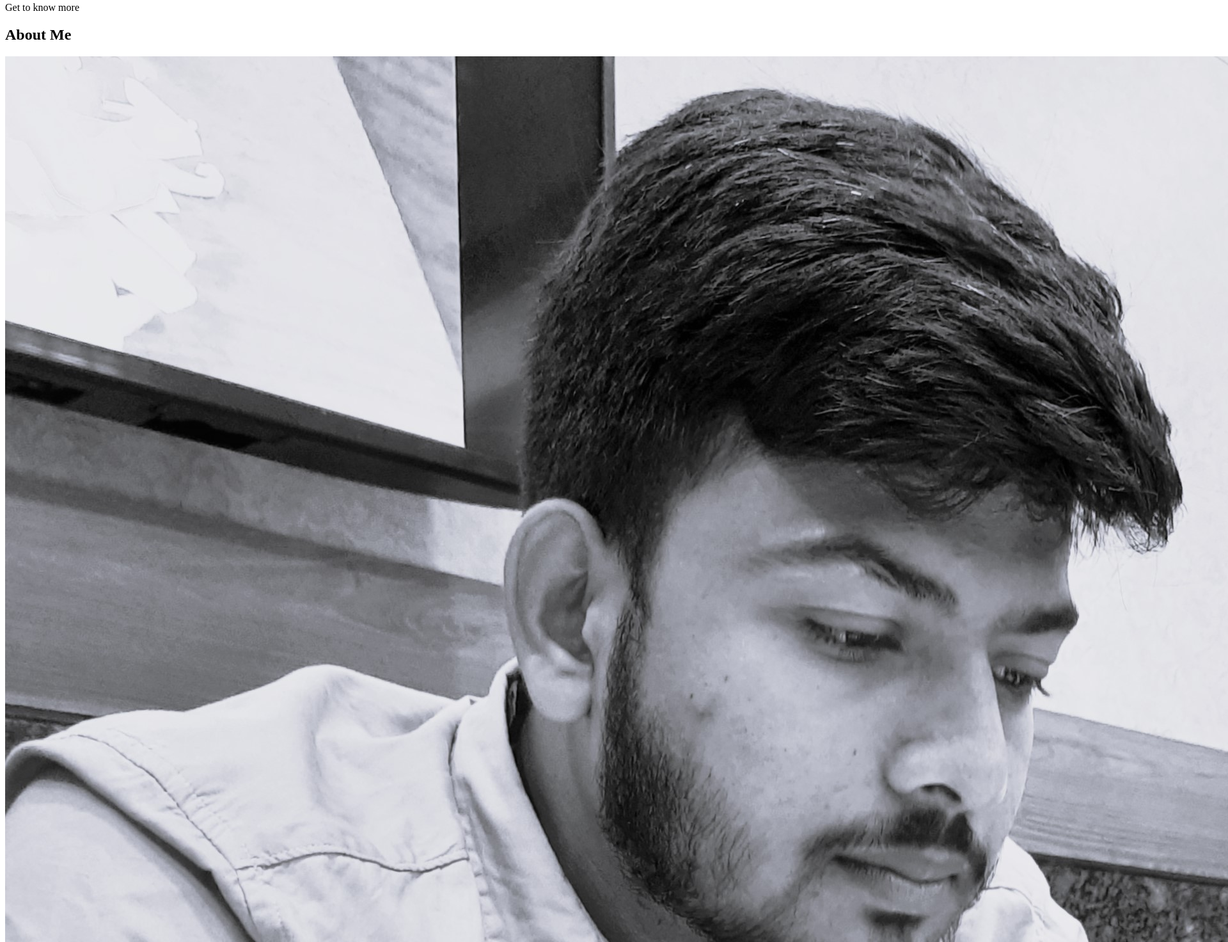
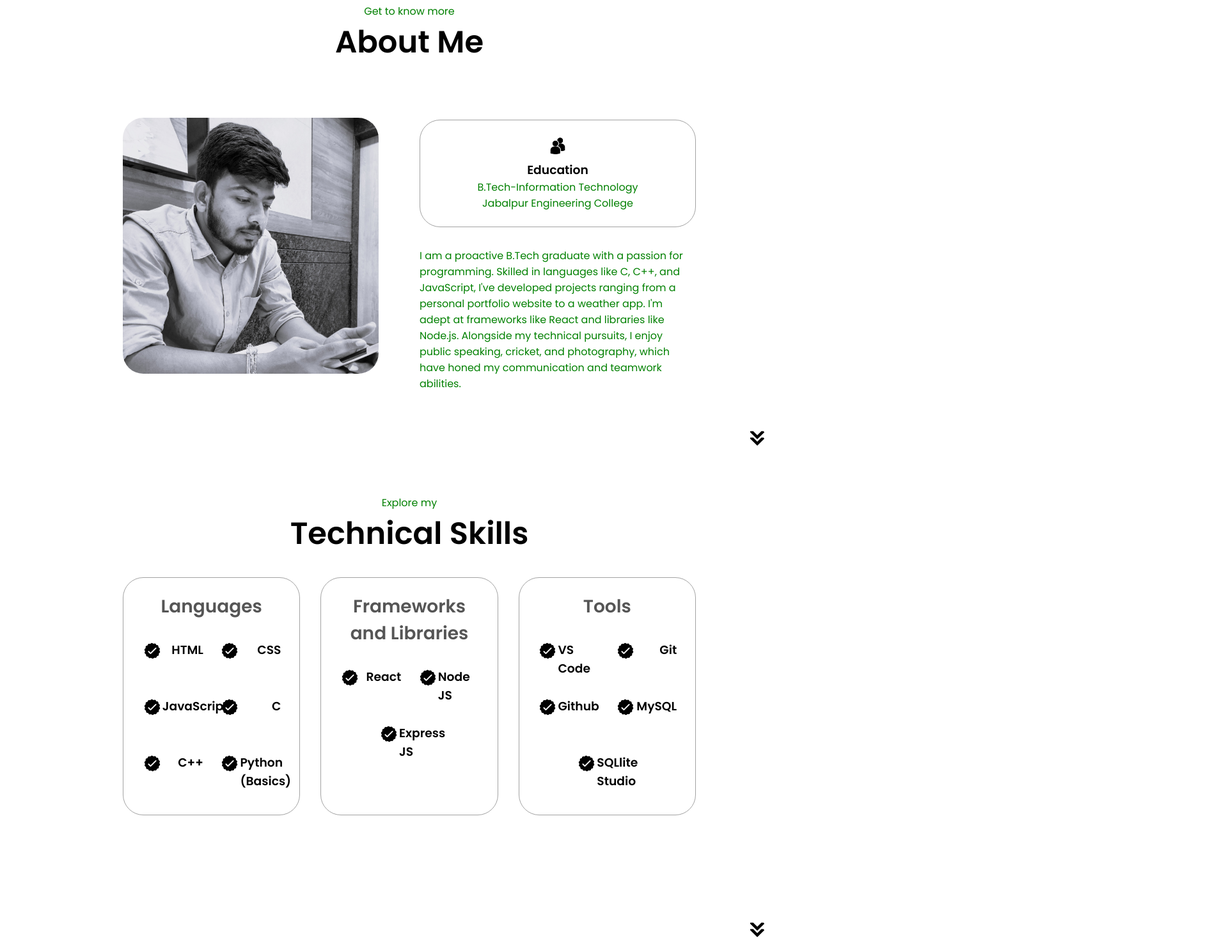
Before and after one commit to Sourabh-Verma-9/Portfolio, a plain HTML site: page index.html in a window 1280 px wide. Shown: the part 923-2395 px from the top of the page at 64% size, 1920 px wide, since content can reach past the window. Drawn offline with Linux system fonts and the light colour scheme; the site is published under a folder, as on GitHub Pages, so addresses that start at the root find nothing.

Commit message:
Update index.html

```diff
--- a/index.html
+++ b/index.html
@@ -3,8 +3,8 @@
 <head>
     <meta charset="UTF-8">
     <meta name="viewport" content="width=device-width, initial-scale=1.0">
-    <link rel="stylesheet" href="/style.css">
-    <link rel="stylesheet" href="/mediaqueries.css">
+    <link rel="stylesheet" href="style.css">
+    <link rel="stylesheet" href="mediaqueries.css">
     <title>My Portfolio</title>
 </head>
 <body>
@@ -38,7 +38,7 @@
     </nav>
     <section id="profile">
         <div class="section__pic-container">
-            <img src="/assets/profile-pic.png" alt="Sourabh Verma Profile Pic">
+            <img src="assets/profile-pic.png" alt="Sourabh Verma Profile Pic">
         </div>
         <div class="section__text">
             <p class="section__text_p1">Hello I'm</p>
@@ -59,17 +59,17 @@
         <h1 class="title">About Me</h1>
         <div class="section-container">
             <div class="section__pic-container">
-                <img src="./assets/about-pic.jpeg" alt="profile pic" class="about-pic">
+                <img src="assets/about-pic.jpeg" alt="profile pic" class="about-pic">
             </div>
             <div class="about-details-container">
                 <div class="about-containers">
                    <!-- <div class="details-container">
-                        <img src="/assets/experience.png" alt="Experience icon" class="icon">
+                        <img src="assets/experience.png" alt="Experience icon" class="icon">
                         <h3>Experience</h3>
                         <p>2+ years<br>Frontend Developer</p>
                     </div>-->
                     <div class="details-container">
-                        <img src="/assets/education.png" alt="Education icon" class="icon">
+                        <img src="assets/education.png" alt="Education icon" class="icon">
                         <h3>Education</h3>
                         <p>B.Tech-Information Technology<br>Jabalpur Engineering College</p>
                     </div>
@@ -85,7 +85,7 @@
                 </div>
             </div>
         </div>
-        <img src="/assets/arrow.png" alt="Aroww icon" class="icon arrow" onclick="location.href='./#technical-skills'">
+        <img src="assets/arrow.png" alt="Aroww icon" class="icon arrow" onclick="location.href='./#technical-skills'">
     </section>
     <section id="technical-skills">
         <p class="section__text_p1">Explore my</p>
@@ -193,7 +193,7 @@
                 </div>
             </div>
         </div>
-        <img src="/assets/arrow.png" alt="Aroww icon" class="icon arrow" onclick="location.href='./#projects'">
+        <img src="assets/arrow.png" alt="Aroww icon" class="icon arrow" onclick="location.href='./#projects'">
     </section>
     <section id="projects">
         <p class="section__text_p1">Browse my recent</p>
@@ -249,6 +249,6 @@
         </div>
     </section>
 
-    <script src="/script.js"></script>
+    <script src="script.js"></script>
 </body>
 </html>
```
